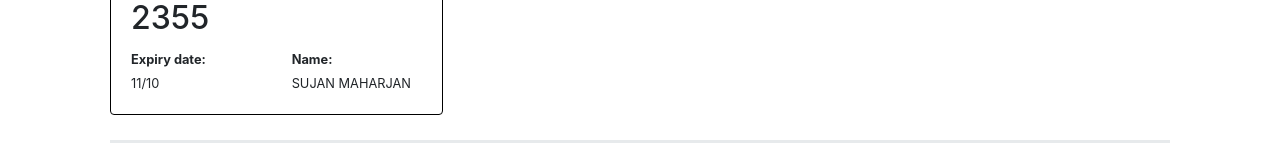
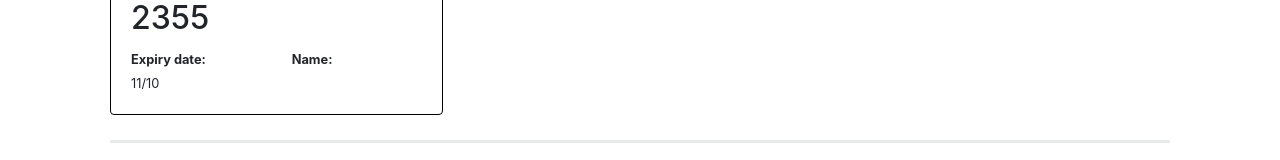
Before and after one commit to Shoojan/ODS-FE, an Angular app: page /checkout in a window 1280 px wide. Shown: the part 196-356 px from the top of the page. Built offline with nearby package versions, Linux system fonts and the light colour scheme; sample sign-in values are in the browser's storage.

Commit message:
VISA card name details updated

```diff
--- a/src/app/components/checkout/checkout.component.ts
+++ b/src/app/components/checkout/checkout.component.ts
@@ -29,8 +29,10 @@ export class CheckoutComponent implements OnInit {
     private router: Router
   ) {
 
+    this.customerDetails = this.orderService.getCustomerDetails();
+
     this.cardDetails = {
-      cardName: "SUJAN MAHARJAN",
+      cardName: this.customerDetails.fullName,
       cardNumber: "1234 4567 8946 2355",
       cvCode: 123,
       expirationDate: "11/10"
@@ -50,8 +52,7 @@ export class CheckoutComponent implements OnInit {
         this.orders = data;
       })
     this.totalCost = this.orderService.getTotalCost();
-    this.customerDetails = this.orderService.getCustomerDetails();
-    console.log(this.customerDetails)
+
   }
 
   public populateCardDetails() {
```
